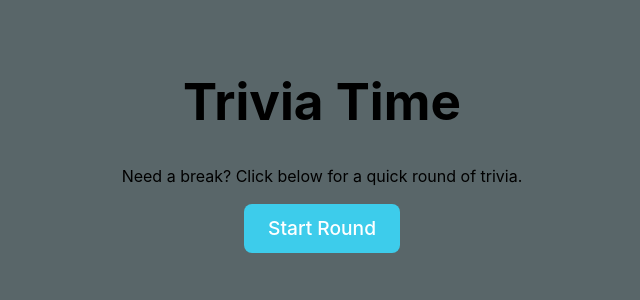
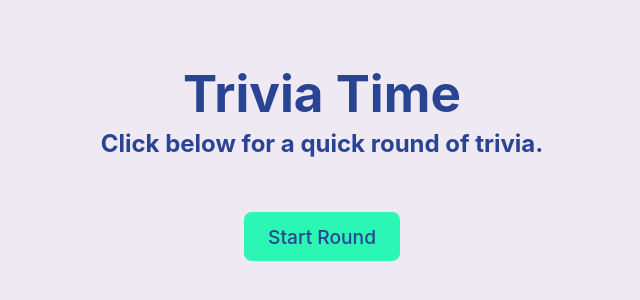
Before and after one commit to mmolli55/Trivia-Time, a React (Vite) app: page / in a window 1280 px wide. Shown: the part 254-554 px from the top of the page, without its empty margins (318-958 px from the left). Built offline with nearby package versions, Linux system fonts and the light colour scheme.

Commit message:
start screen styles added

```diff
--- a/src/App.css
+++ b/src/App.css
@@ -4,3 +4,51 @@
   padding: 2rem;
   text-align: center;
 }
+
+/** Hex Codes **/
+/* light-blue = #00BBF9
+   dark blue = #2A4494
+   red = #FF1B1C
+   green = #2CF6BB3
+   light-grey: #efe9f4
+*/
+
+body {
+  background-color: #efe9f4;
+}
+
+/** Start Screen styles **/
+.title {
+  color: #2A4494;
+  margin-bottom: 5px;
+}
+
+.description {
+  color: #2A4494;
+  margin-top: 5px;
+  margin-bottom: 50px;
+}
+
+.text-highlight {
+  color: #00BBF9
+}
+
+button {
+  border-radius: 8px;
+  border: 1px solid transparent;
+  padding: 0.6em 1.2em;
+  font-size: 1.2em;
+  font-weight: 500;
+  font-family: inherit;
+  background-color: #2CF6B3;
+  color: #2A4494;
+  cursor: pointer;
+  transition: border-color 0.25s;
+}
+button:hover {
+  border-color: #2A4494;
+}
+button:focus,
+button:focus-visible {
+  outline: 4px auto -webkit-focus-ring-color;
+}
--- a/src/App.jsx
+++ b/src/App.jsx
@@ -8,8 +8,8 @@ function App() {
 
   return (
     <>
-      <h1>Trivia Time</h1>
-      <p>Need a break? Click below for a quick round of trivia.</p>
+      <h1 className="title">Trivia Time</h1>
+      <h2 className="description">Click below for a quick round of trivia.</h2>
       <div className="card">
         <button>
           Start Round
--- a/src/index.css
+++ b/src/index.css
@@ -11,11 +11,11 @@
 
 a {
   font-weight: 500;
-  color: #3DCCEB;
+  color: #2BAAFF;
   text-decoration: inherit;
 }
 a:hover {
-  color: #535bf2;
+  color: #4114FF;
 }
 
 body {
@@ -24,30 +24,9 @@ body {
   place-items: center;
   min-width: 320px;
   min-height: 100vh;
-  background-color: #596669;
 }
 
 h1 {
   font-size: 3.2em;
   line-height: 1.1;
 }
-
-button {
-  border-radius: 8px;
-  border: 1px solid transparent;
-  padding: 0.6em 1.2em;
-  font-size: 1.2em;
-  font-weight: 500;
-  font-family: inherit;
-  background-color: #3DCCEB;
-  color: white;
-  cursor: pointer;
-  transition: border-color 0.25s;
-}
-button:hover {
-  border-color: #646cff;
-}
-button:focus,
-button:focus-visible {
-  outline: 4px auto -webkit-focus-ring-color;
-}
```
